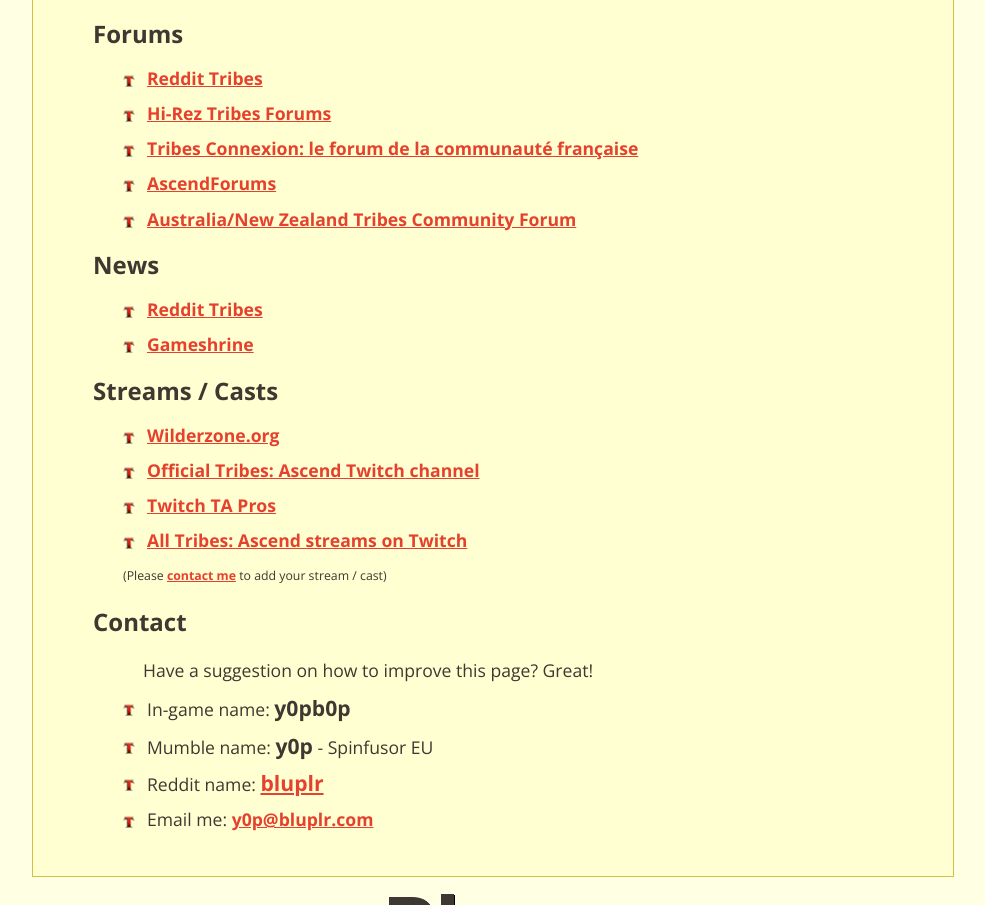
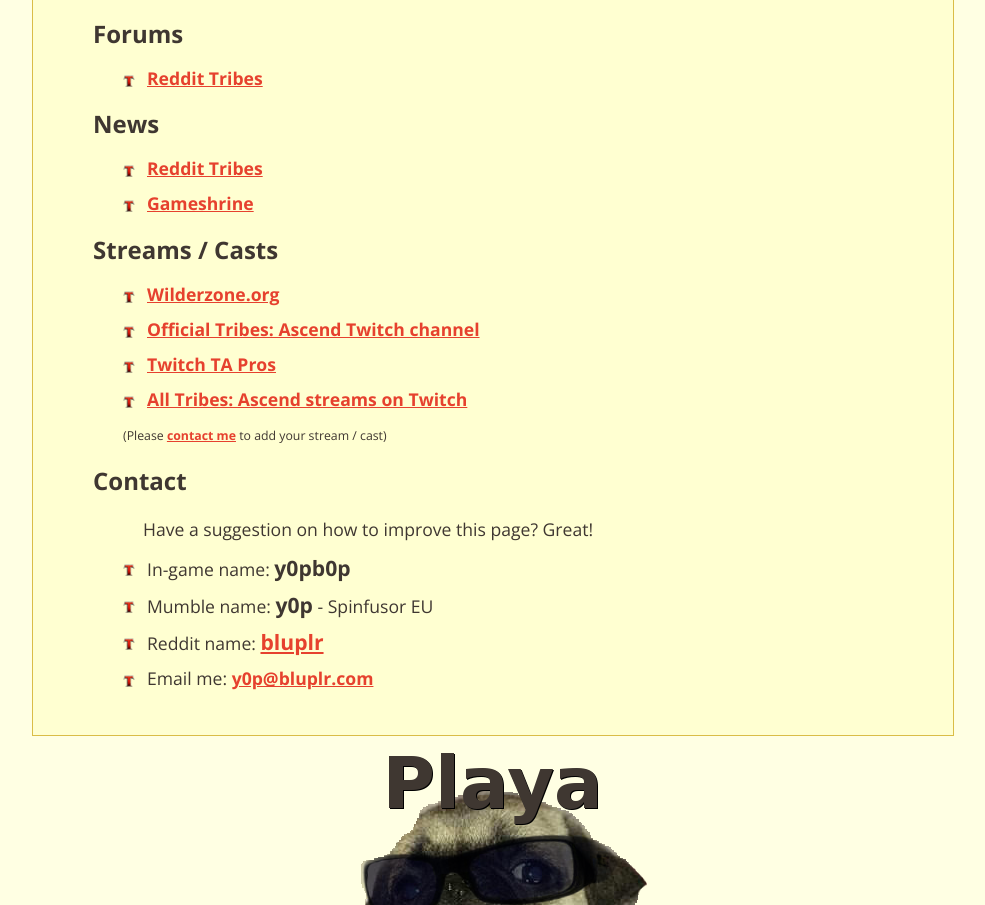
Before and after one commit to mikesligo/playapug, a plain HTML site: page index.html in a window 1280 px wide. Shown: the part 3744-4649 px from the top of the page, without its empty margins (147-1132 px from the left). Drawn offline with nearby package versions, Linux system fonts and the light colour scheme.

Commit message:
Remove all dead forums
There's probably other Tribes: Ascend forums which are still alive, but they aren't even worth linking to.

```diff
--- a/index.html
+++ b/index.html
@@ -131,18 +131,6 @@
           <li>
           <p><a href="http://reddit.com/r/tribes">Reddit Tribes</a></p>
           </li>
-          <li>
-          <p><a href="http://forum.hirezstudios.com/phpbb/viewforum.php?f=250">Hi-Rez Tribes Forums</a></p>
-          </li>
-          <li>
-          <p><a href="http://www.tribesconnexion.fr/">Tribes Connexion: le forum de la communaut&#233; fran&#231;aise</a></p>
-          </li>
-          <li>
-          <p><a href="http://www.ascendforums.com/">AscendForums</a></p>
-          </li>
-          <li>
-          <p><a href="http://www.tribesanz.com/">Australia/New Zealand Tribes Community Forum</a></p>
-          </li>
         </ul>
       </div>
       <div class="header2" >
```
